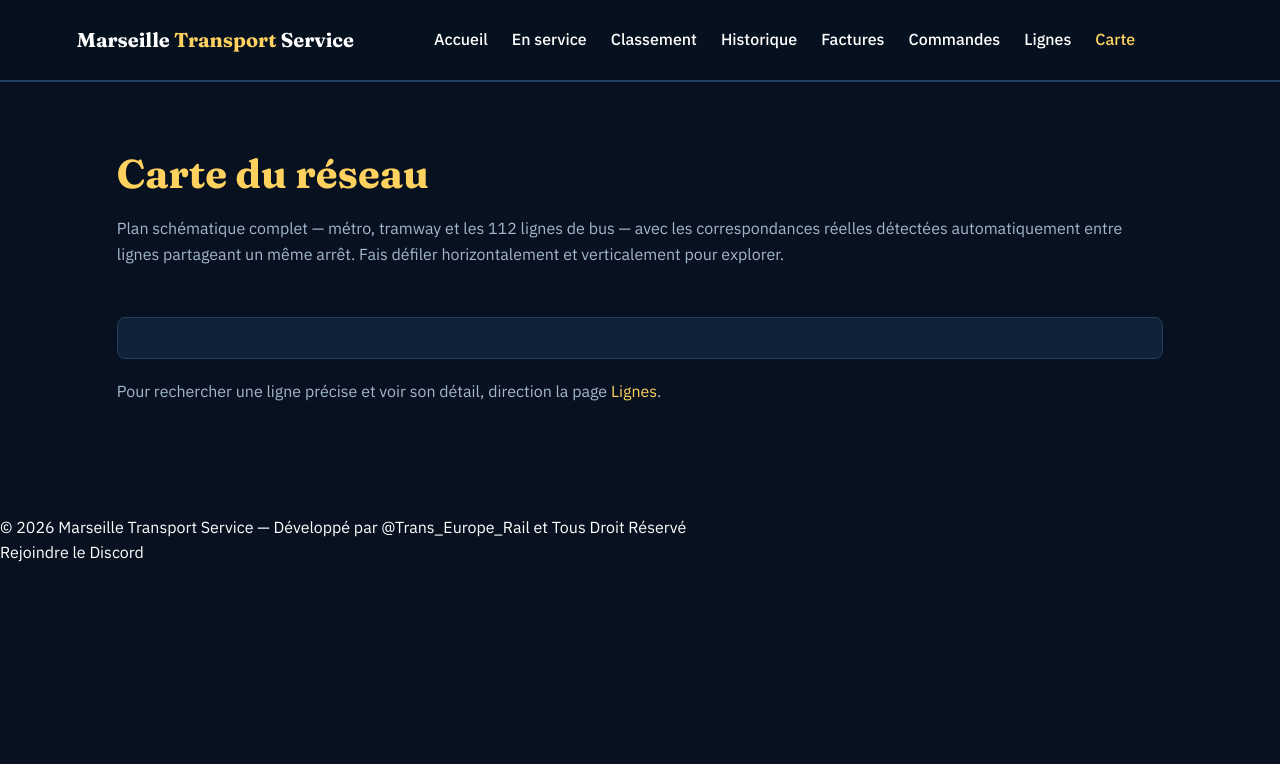
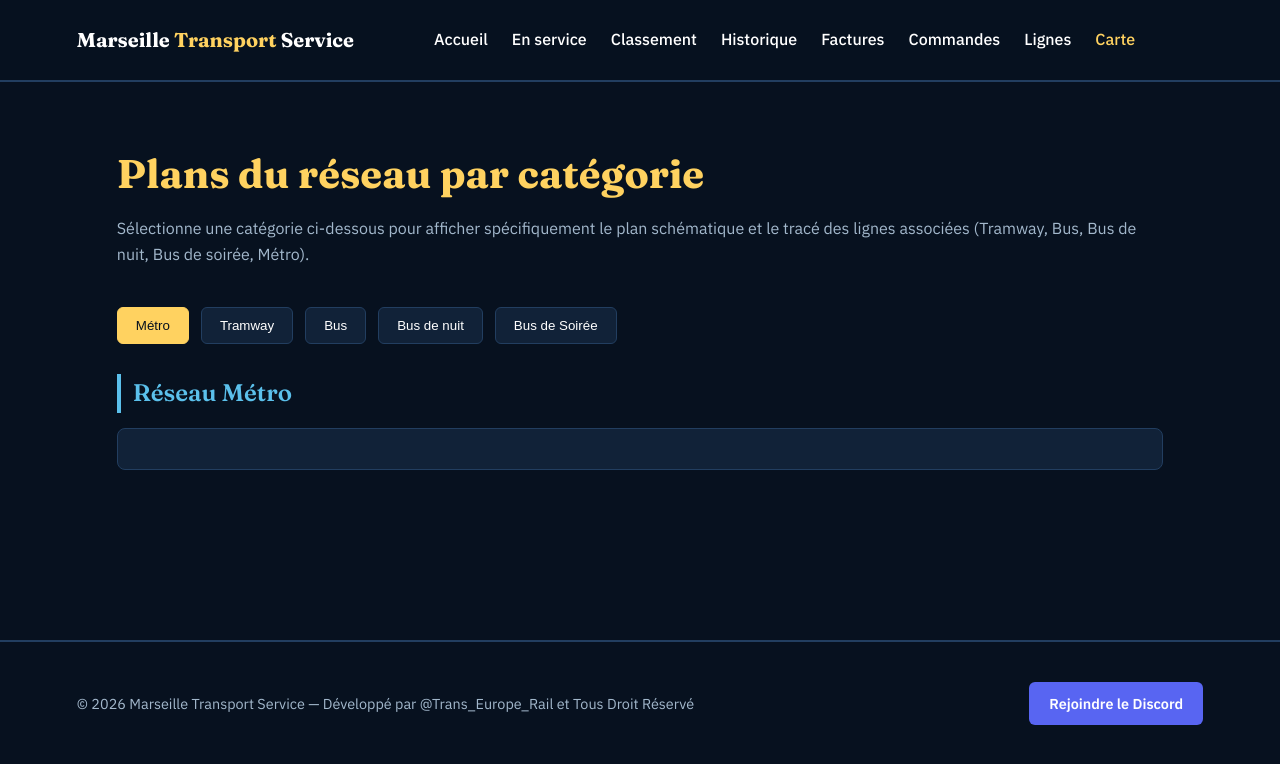
Before and after one commit to Trans-Europe-Rail/Marseille-Transport-Service-, a Flask app: template templates/carte.html in a window 1280 px wide. Shown: the top 764 px of the page. Run offline with Flask 3, Linux system fonts and the light colour scheme; the template is opened without the code that fills it, so the values that code supplies are empty.

Commit message:
Update carte.html for category-based network maps

```diff
--- a/templates/carte.html
+++ b/templates/carte.html
@@ -3,27 +3,40 @@
 <head>
 <meta charset="UTF-8">
 <meta name="viewport" content="width=device-width, initial-scale=1.0">
-<title>Carte du réseau — Marseille Transport Service</title>
+<title>Carte du réseau par catégorie — Marseille Transport Service</title>
 <link href="https://fonts.googleapis.com/css2?family=Fraunces:wght@600;700&family=IBM+Plex+Sans:wght@400;500;600&family=IBM+Plex+Mono:wght@400;500&display=swap" rel="stylesheet">
 <style>
-  :root { --navy: #07111F; --surface: #112238; --surface-line: #223e60; --gold: #FFD260; --sky: #5bc0eb; --paper: #FFFFFF; --muted: #A3B8CC; --tram: #FF6FA5; --bus: #F2A24C; }
+  :root { --navy: #07111F; --surface: #112238; --surface-line: #223e60; --gold: #FFD260; --sky: #5bc0eb; --paper: #FFFFFF; --muted: #A3B8CC; }
   * { margin: 0; padding: 0; box-sizing: border-box; }
   body { background: var(--navy); color: var(--paper); font-family: 'IBM Plex Sans', sans-serif; line-height: 1.6; }
   a { color: inherit; text-decoration: none; }
+
   nav { display: flex; justify-content: flex-start; align-items: center; padding: 24px 6vw; background: rgba(7,17,31,0.95); border-bottom: 2px solid var(--surface-line); flex-wrap: wrap; row-gap: 10px; }
   .brand { font-family: 'Fraunces', serif; font-weight: 700; font-size: 1.25rem; margin-right: 80px; }
   .brand span { color: var(--gold); }
   .links { display: flex; gap: 24px; font-weight: 500; flex-wrap: wrap; }
   .links a:hover { color: var(--gold); }
+
   .container { padding: 60px 6vw; max-width: 1200px; margin: auto; }
   h1 { font-family: 'Fraunces', serif; font-size: 2.5rem; margin-bottom: 10px; color: var(--gold); }
-  .subtitle { color: var(--muted); margin-bottom: 50px; }
+  .subtitle { color: var(--muted); margin-bottom: 40px; }
 
-  .map-wrap { overflow: auto; max-height: 75vh; background: var(--surface); border: 1px solid var(--surface-line); border-radius: 8px; padding: 20px; }
+  /* Filtres / Onglets par catégorie */
+  .filter-tabs { display: flex; gap: 12px; flex-wrap: wrap; margin-bottom: 30px; }
+  .filter-btn { background: var(--surface); border: 1px solid var(--surface-line); color: var(--paper); padding: 10px 18px; border-radius: 6px; cursor: pointer; font-weight: 500; transition: all 0.2s; }
+  .filter-btn:hover, .filter-btn.active { background: var(--gold); color: var(--navy); border-color: var(--gold); }
+
+  /* Conteneur de carte par catégorie */
+  .category-map-section { display: none; margin-bottom: 50px; }
+  .category-map-section.active { display: block; }
+
+  .section-title { font-family: 'Fraunces', serif; font-size: 1.5rem; margin-bottom: 15px; color: var(--sky); border-left: 4px solid var(--sky); padding-left: 12px; }
+
+  .map-wrap { overflow: auto; max-height: 70vh; background: var(--surface); border: 1px solid var(--surface-line); border-radius: 8px; padding: 20px; }
   .map-wrap svg { display: block; min-width: 700px; }
-  .legend-row { display: flex; gap: 24px; flex-wrap: wrap; margin: 24px 0 0; font-size: 0.88rem; color: var(--muted); }
-  .legend-row .item { display: flex; align-items: center; gap: 8px; }
-  .legend-row .dot { width: 12px; height: 12px; border-radius: 50%; }
+
+  footer { padding: 40px 6vw; border-top: 2px solid var(--surface-line); margin-top: 60px; display: flex; justify-content: space-between; align-items: center; flex-wrap: wrap; gap: 20px; color: var(--muted); font-size: 0.9rem; }
+  .discord-btn { background: #5865F2; color: white; padding: 10px 20px; border-radius: 6px; font-weight: 600; }
 </style>
 </head>
 <body>
@@ -40,19 +53,82 @@
     <a href="/carte" style="color: var(--gold);">Carte</a>
   </div>
 </nav>
+
 <div class="container">
-  <h1>Carte du réseau</h1>
-  <p class="subtitle">Plan schématique complet — métro, tramway et les 112 lignes de bus — avec les correspondances réelles détectées automatiquement entre lignes partageant un même arrêt. Fais défiler horizontalement et verticalement pour explorer.</p>
+  <h1>Plans du réseau par catégorie</h1>
+  <p class="subtitle">Sélectionne une catégorie ci-dessous pour afficher spécifiquement le plan schématique et le tracé des lignes associées (Tramway, Bus, Bus de nuit, Bus de soirée, Métro).</p>
 
-  <div class="map-wrap">
-    {{ schema_svg }}
+  <!-- Boutons de filtrage par type de réseau demandé -->
+  <div class="filter-tabs">
+    <button class="filter-btn active" onclick="switchCategory('Metro')">Métro</button>
+    <button class="filter-btn" onclick="switchCategory('Tramway')">Tramway</button>
+    <button class="filter-btn" onclick="switchCategory('Bus')">Bus</button>
+    <button class="filter-btn" onclick="switchCategory('Bus de nuit')">Bus de nuit</button>
+    <button class="filter-btn" onclick="switchCategory('Bus de Soirée')">Bus de Soirée</button>
   </div>
 
-  <p class="subtitle" style="margin-top:20px;">Pour rechercher une ligne précise et voir son détail, direction la page <a href="/lignes" style="color:var(--gold);">Lignes</a>.</p>
+  <!-- Section Métro -->
+  <div id="cat-Metro" class="category-map-section active">
+    <div class="section-title">Réseau Métro</div>
+    <div class="map-wrap">
+      {{ svg_metro | safe }}
+    </div>
+  </div>
+
+  <!-- Section Tramway -->
+  <div id="cat-Tramway" class="category-map-section">
+    <div class="section-title">Réseau Tramway</div>
+    <div class="map-wrap">
+      {{ svg_tramway | safe }}
+    </div>
+  </div>
+
+  <!-- Section Bus -->
+  <div id="cat-Bus" class="category-map-section">
+    <div class="section-title">Réseau Bus (Journée)</div>
+    <div class="map-wrap">
+      {{ svg_bus | safe }}
+    </div>
+  </div>
+
+  <!-- Section Bus de nuit -->
+  <div id="cat-Bus de nuit" class="category-map-section">
+    <div class="section-title">Réseau Bus de nuit</div>
+    <div class="map-wrap">
+      {{ svg_bus_nuit | safe }}
+    </div>
+  </div>
+
+  <!-- Section Bus de Soirée -->
+  <div id="cat-Bus de Soirée" class="category-map-section">
+    <div class="section-title">Réseau Bus de Soirée</div>
+    <div class="map-wrap">
+      {{ svg_bus_soiree | safe }}
+    </div>
+  </div>
+
 </div>
+
 <footer>
   <div>© 2026 Marseille Transport Service — Développé par @Trans_Europe_Rail et Tous Droit Réservé</div>
   <a class="discord-btn" href="https://discord.gg/3qfUvsjWAu" target="_blank" rel="noopener">Rejoindre le Discord</a>
-</footer>
+</foote>
+
+<script>
+  function switchCategory(catName) {
+    // Masquer toutes les sections
+    document.querySelectorAll('.category-map-section').forEach(section => {
+      section.classList.remove('active');
+    });
+    // Retirer la classe active de tous les boutons
+    document.querySelectorAll('.filter-btn').forEach(btn => {
+      btn.classList.remove('active');
+    });
+    // Afficher la section cible
+    document.getElementById('cat-' + catName).classList.add('active');
+    // Activer le bouton cliqué
+    event.currentTarget.classList.add('active');
+  }
+</script>
 </body>
 </html>
```
